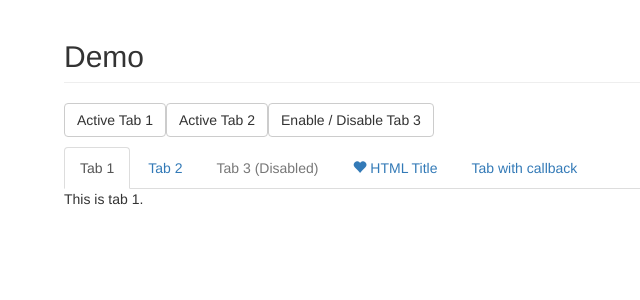
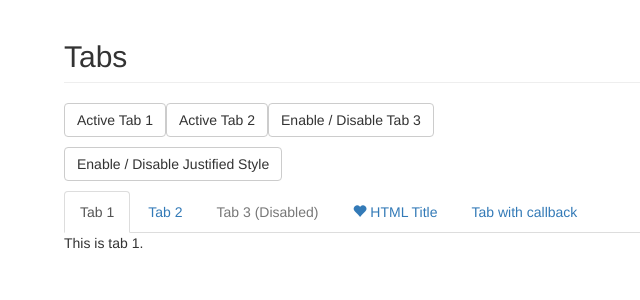
Before and after one commit to uiv-lib/uiv, a Vue app: page / in a window 1280 px wide. Shown: the top 300 px of the page, without its empty margins (6-646 px from the left). Built offline with nearby package versions, Linux system fonts and the light colour scheme.

Commit message:
finish tab component

```diff
--- a/src/App.vue
+++ b/src/App.vue
@@ -1,62 +1,16 @@
 <template>
   <div class="container">
-    <div class="row">
-      <div class="col-xs-12">
-        <h2 class="page-header">
-          Demo
-        </h2>
-      </div>
-    </div>
-    <div class="row">
-      <div class="col-xs-12">
-        <p>
-          <button type="button" class="btn btn-default" @click="activeTabIndex=0">Active Tab 1</button>
-          <button type="button" class="btn btn-default" @click="activeTabIndex=1">Active Tab 2</button>
-          <button type="button" class="btn btn-default" @click="thirdTabDisabled=!thirdTabDisabled">
-            Enable / Disable Tab 3
-          </button>
-        </p>
-        <tabs :active.sync="activeTabIndex">
-          <tab title="Tab 1">
-            <p>This is tab 1.</p>
-          </tab>
-          <tab title="Tab 2">
-            <p>Tab 2 goes here.</p>
-          </tab>
-          <tab :title="thirdTabDisabled?'Tab 3 (Disabled)':'Tab 3 (Enabled)'" :disabled="thirdTabDisabled">
-            <p>This tab can be enable / disable.</p>
-          </tab>
-          <tab title="<i class='glyphicon glyphicon-heart'></i> HTML Title" :html-title="true">
-            <p>This tab has a HTML title.</p>
-          </tab>
-          <tab title="Tab with callback" :after-active="afterTabActive">
-            <p>This tab has a callback function after selected.</p>
-          </tab>
-        </tabs>
-      </div>
-    </div>
+    <tabs-doc></tabs-doc>
   </div>
 </template>
 
 <script>
-  import Tabs from './components/Tabs.vue'
-  import Tab from './components/Tab.vue'
+  import TabsDoc from './docs/TabsDoc.vue'
 
   export default {
     name: 'app',
     components: {
-      Tabs, Tab
-    },
-    data () {
-      return {
-        activeTabIndex: 0,
-        thirdTabDisabled: true
-      }
-    },
-    methods: {
-      afterTabActive () {
-        window.alert('You clicked on a tab that has callback function!')
-      }
+      TabsDoc
     }
   }
 </script>
--- a/src/components/Tab.vue
+++ b/src/components/Tab.vue
@@ -20,9 +20,6 @@
       disabled: {
         type: Boolean,
         default: false
-      },
-      afterActive: {
-        type: Function
       }
     },
     data () {
--- a/src/components/Tabs.vue
+++ b/src/components/Tabs.vue
@@ -1,9 +1,9 @@
 <template>
   <section>
-    <ul class="nav nav-tabs">
+    <ul class="nav nav-tabs" :class="{'nav-justified':justified}">
       <li v-for="(tab,index) in tabs"
           :class="{'active':tab.active,'disabled':tab.disabled}"
-          @click="activeTab(tab)">
+          @click="select(index)">
         <a href="javascript:void(0);">
           <span v-if="tab.htmlTitle" v-html="tab.title"></span>
           <span v-else v-text="tab.title"></span>
@@ -19,9 +19,9 @@
 <script>
   export default {
     props: {
-      active: {
-        type: Number,
-        default: 0
+      justified: {
+        type: Boolean,
+        default: false
       }
     },
     data () {
@@ -30,12 +30,14 @@
       }
     },
     mounted () {
-      this.activeTab(this.tabs[this.tabs.length > this.active ? this.active : 0])
+      if (this.tabs && this.tabs.length > 0) {
+        this.select(0)
+      }
     },
     watch: {
       active (i) {
         if (this.tabs.length > i && !this.tabs[i].active) {
-          this.activeTab(this.tabs[i])
+          this.select(i)
         }
       }
     },
@@ -45,12 +47,13 @@
           tab.active = false
         })
       },
-      activeTab (tab) {
-        if (!tab.disabled && !tab.active) {
-          this.hideAllTabs()
-          tab.active = true
-          if (typeof tab.afterActive === 'function') {
-            tab.afterActive()
+      select (index) {
+        if (index >= 0 && index < this.tabs.length) {
+          let tab = this.tabs[index]
+          if (!tab.disabled && !tab.active) {
+            this.hideAllTabs()
+            tab.active = true
+            this.$emit('after-active', index)
           }
         }
       }
--- /dev/null
+++ b/src/docs/TabsDoc.vue
@@ -0,0 +1,74 @@
+<template>
+  <section>
+    <div class="row">
+      <div class="col-xs-12">
+        <h2 class="page-header">Tabs</h2>
+      </div>
+    </div>
+    <div class="row">
+      <div class="col-xs-12">
+        <p>
+          <button type="button" class="btn btn-default" @click="selectTab(0)">Active Tab 1</button>
+          <button type="button" class="btn btn-default" @click="selectTab(1)">Active Tab 2</button>
+          <button type="button" class="btn btn-default" @click="thirdTabDisabled=!thirdTabDisabled">
+            Enable / Disable Tab 3
+          </button>
+        </p>
+        <p>
+          <button type="button" class="btn btn-default" @click="justified=!justified">
+            Enable / Disable Justified Style
+          </button>
+        </p>
+        <tabs ref="tabComponent" :justified="justified" @after-active="afterTabActive">
+          <tab title="Tab 1">
+            <p>This is tab 1.</p>
+          </tab>
+          <tab title="Tab 2">
+            <p>Tab 2 goes here.</p>
+          </tab>
+          <tab :title="thirdTabDisabled?'Tab 3 (Disabled)':'Tab 3 (Enabled)'" :disabled="thirdTabDisabled">
+            <p>This tab can be enable / disable.</p>
+          </tab>
+          <tab title="<i class='glyphicon glyphicon-heart'></i> HTML Title" :html-title="true">
+            <p>This tab has a HTML title.</p>
+          </tab>
+          <tab title="Tab with callback">
+            <p>This tab has a callback function after selected.</p>
+          </tab>
+        </tabs>
+      </div>
+    </div>
+  </section>
+</template>
+
+<script>
+  import Tabs from './../components/Tabs.vue'
+  import Tab from './../components/Tab.vue'
+
+  export default {
+    components: {
+      Tabs, Tab
+    },
+    data () {
+      return {
+        activeTab: {index: 0},
+        thirdTabDisabled: true,
+        justified: false
+      }
+    },
+    methods: {
+      selectTab (index) {
+        this.$refs.tabComponent.select(index)
+      },
+      afterTabActive (index) {
+        if (index === 4) {
+          window.alert('You clicked on a tab that has callback function!')
+        }
+      }
+    }
+  }
+</script>
+
+<style lang="less" rel="stylesheet/less" scoped>
+
+</style>
```
